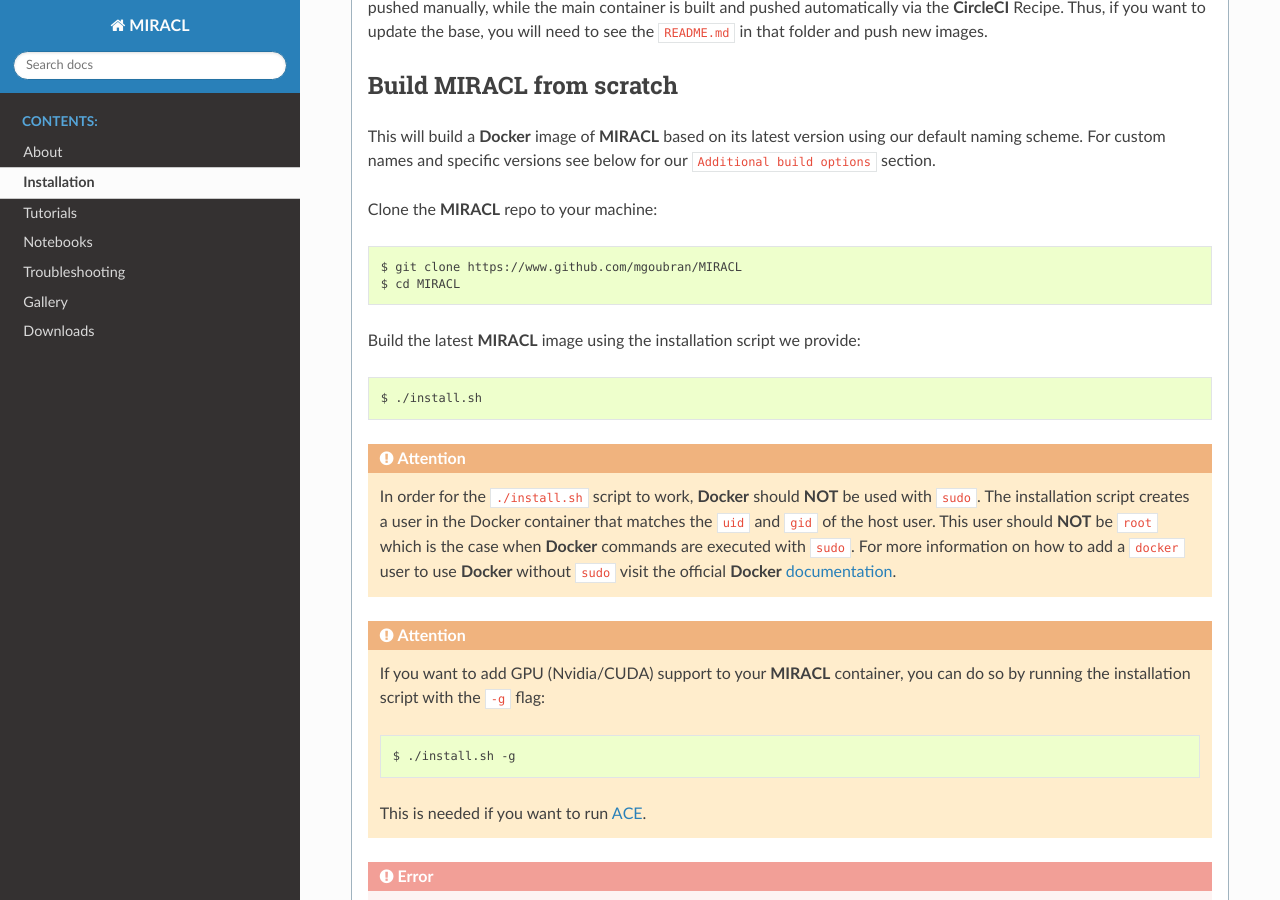
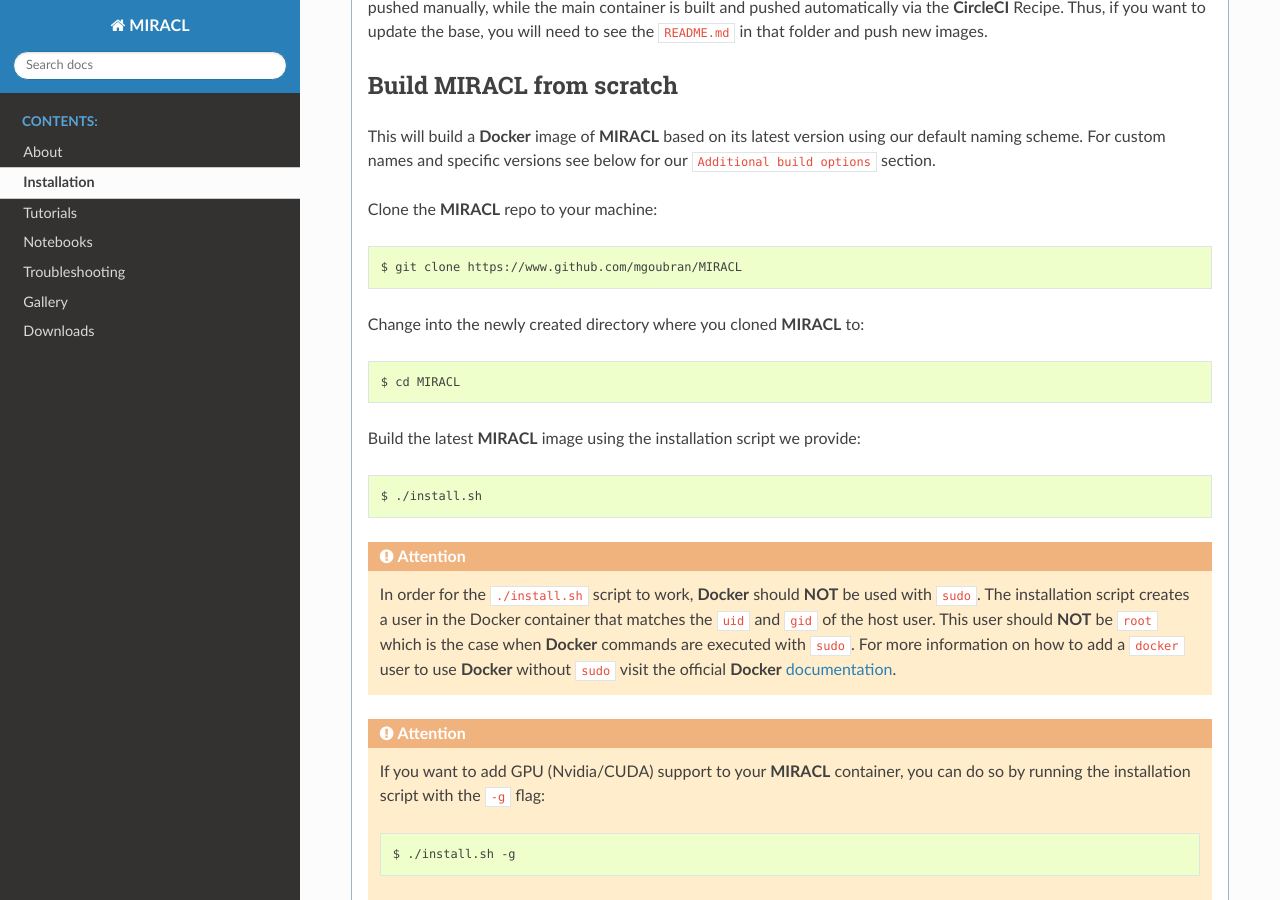
Before and after one commit to AICONSlab/MIRACL, a Sphinx documentation site: the page built from docs/installation/installation.rst, in a window 1280 px wide and 900 px high, scrolled down 1552 px. Built offline with Sphinx 7.4.7 and the Read the Docs theme 3.1.0, drawn with Linux system fonts in a browser that asks for light colours.

Commit message:
[docs] make installation instructions more verbose

```diff
--- a/docs/installation/installation.rst
+++ b/docs/installation/installation.rst
@@ -100,6 +100,12 @@
       .. code-block::
 
          $ git clone https://www.github.com/mgoubran/MIRACL
+
+      Change into the newly created directory where you cloned
+      :program:`MIRACL` to:
+
+      .. code-block::
+
          $ cd MIRACL
 
       Build the latest :program:`MIRACL` image using the installation script we
```
